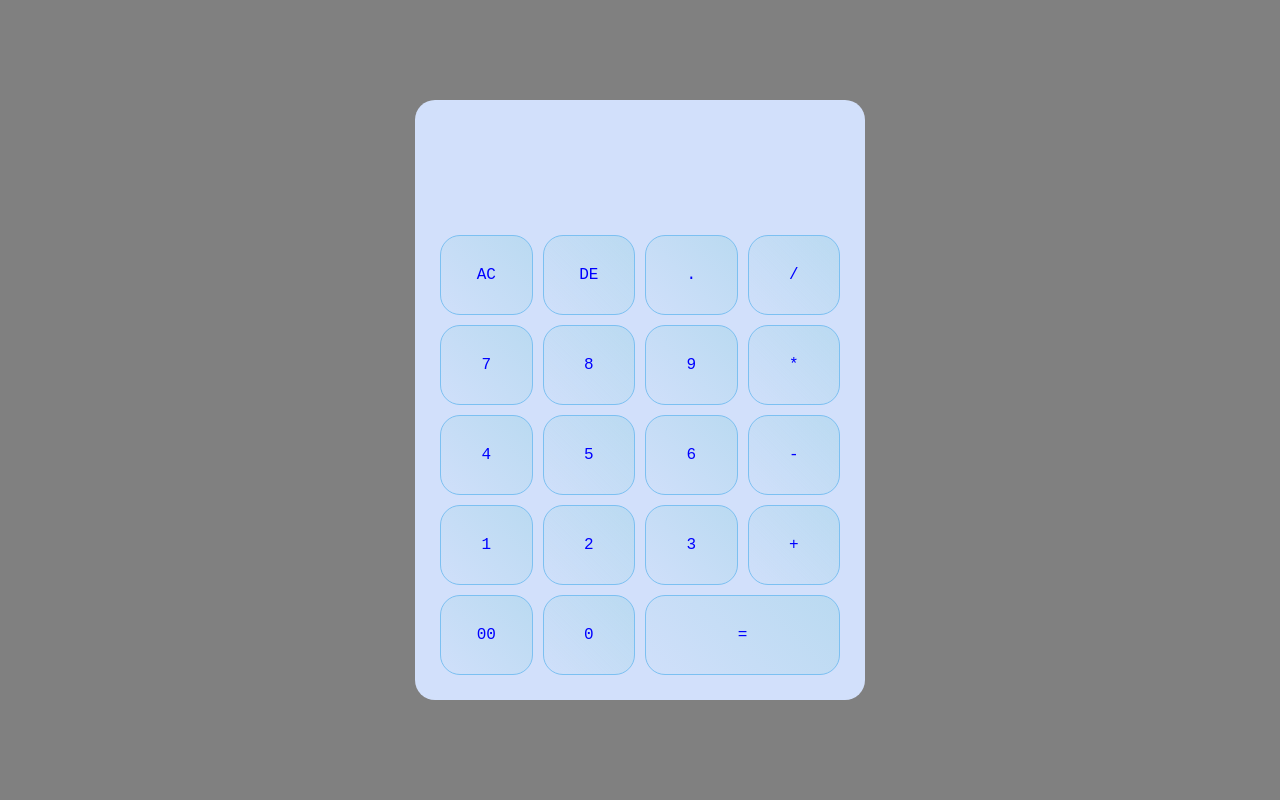
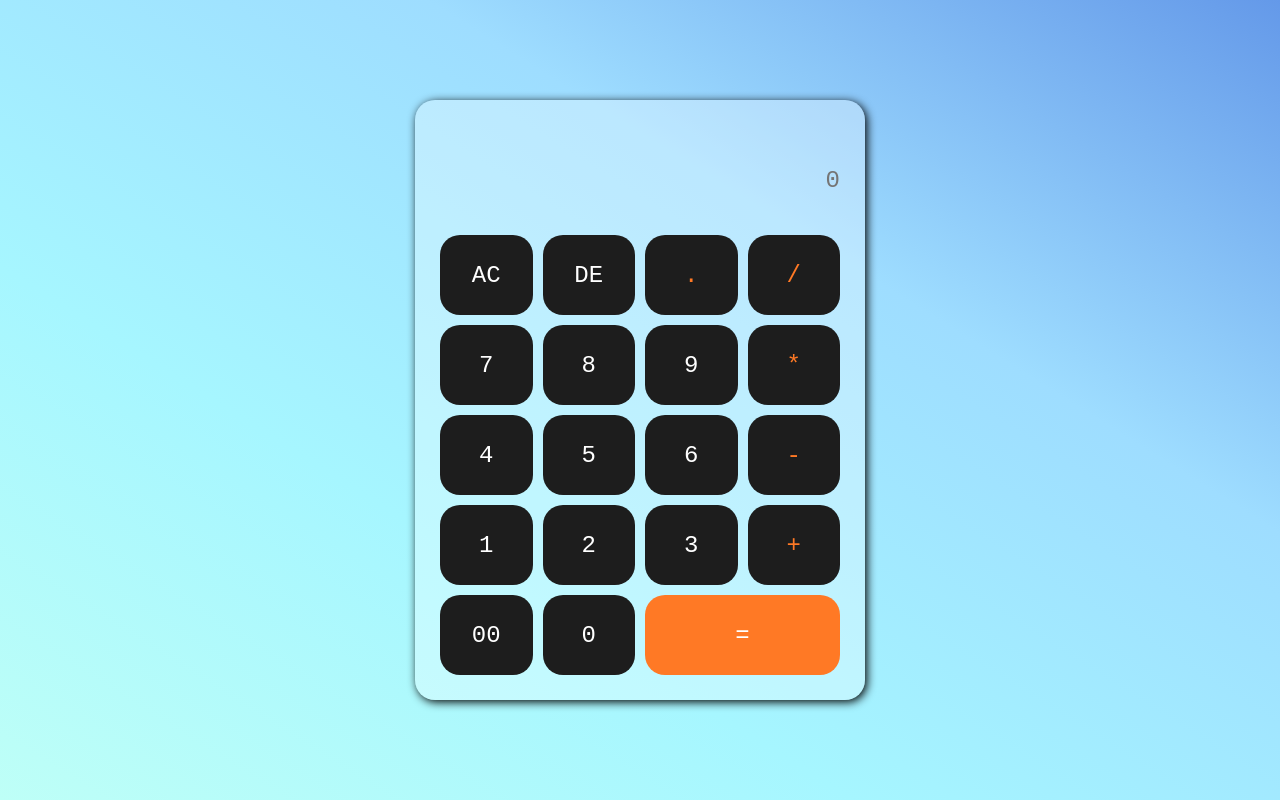
Before and after one commit to singhabhay188/JS_Projects, a plain HTML site: page Calculator/index.html in a window 1280 px wide. Drawn offline with Linux system fonts and the light colour scheme; a web font is replaced by a local one.

Commit message:
Calculator is Ready

```diff
--- a/Calculator/index.html
+++ b/Calculator/index.html
@@ -9,28 +9,28 @@
 <body class="flex">
     <div id="calc">
         <div id="display" class="flex">
-            <input type="text" id="expression">
+            <input type="text" placeholder="0" id="expression">
         </div>
         <div id="buttons">
             <div class="button flex" onclick=clearInput()>AC</div>
-            <div class="button flex">DE</div>
-            <div class="button flex">.</div>
-            <div class="button flex">/</div>
-            <div class="button flex">7</div>
-            <div class="button flex">8</div>
-            <div class="button flex">9</div>
-            <div class="button flex">*</div>
-            <div class="button flex">4</div>
-            <div class="button flex">5</div>
-            <div class="button flex">6</div>
-            <div class="button flex">-</div>
-            <div class="button flex">1</div>
-            <div class="button flex">2</div>
-            <div class="button flex">3</div>
-            <div class="button flex">+</div>
-            <div class="button flex">00</div>
-            <div class="button flex">0</div>
-            <div class="button flex" id="equal">=</div>
+            <div class="button flex" onclick=clearLastInput()>DE</div>
+            <div class="button flex opearator" onclick="enter('.')">.</div>
+            <div class="button flex opearator" onclick="enter('/')">/</div>
+            <div class="button flex" onclick="enter('7')">7</div>
+            <div class="button flex" onclick="enter('8')">8</div>
+            <div class="button flex" onclick="enter('9')">9</div>
+            <div class="button flex opearator" onclick="enter('*')">*</div>
+            <div class="button flex" onclick="enter('4')">4</div>
+            <div class="button flex" onclick="enter('5')">5</div>
+            <div class="button flex" onclick="enter('6')">6</div>
+            <div class="button flex opearator" onclick="enter('-')">-</div>
+            <div class="button flex" onclick="enter('1')">1</div>
+            <div class="button flex" onclick="enter('2')">2</div>
+            <div class="button flex" onclick="enter('3')">3</div>
+            <div class="button flex opearator" onclick="enter('+')">+</div>
+            <div class="button flex" onclick="enter('00')">00</div>
+            <div class="button flex" onclick="enter('0')">0</div>
+            <div class="button flex" id="equal" onclick=solve()>=</div>
         </div>
     </div>
 
--- a/Calculator/script.js
+++ b/Calculator/script.js
@@ -1,6 +1,28 @@
 let expression = document.getElementById('expression')
 
+function clearLastInput(){
+    expression.value = expression.value.substring(0,expression.value.length-1);
+}
 
 function clearInput(){
-    console.log('Clear function is called');
+    expression.value = ''
 }
+
+function enter(symbo){
+    expression.value += symbo;
+}
+
+function solve(){
+    if(expression.value.length==0) return;
+    try{
+       expression.value = eval(expression.value);
+    }
+    catch{
+        let exp = expression.value;
+        expression.value = 'Invalid Syntax';
+
+        setTimeout(()=>{
+            expression.value = exp;
+        },1000)
+    }
+}
--- a/Calculator/style.css
+++ b/Calculator/style.css
@@ -14,14 +14,15 @@ html,body{
     align-items: center;
 }
 body{
-    background-color: grey;
+    background: linear-gradient(to top right,#BEFFF7,#A6F6FF,#9EDDFF,#6499E9);
     justify-content: center;
 }
 
 #calc{
     width: 450px;
     height: 600px;
-    background-color: #D2E0FB;
+    background: rgba(255, 255, 255, 0.3);
+    box-shadow: 2px 2px 10px black;
     padding: 25px;
     border-radius: 20px;
 }
@@ -46,18 +47,31 @@ body{
     row-gap: 10px;
     column-gap: 10px;
     grid-template-rows: repeat(5,1fr);
+    user-select: none;
 }
 .button{
+    font-size: 1.5rem;
     display: flex;
     justify-content: center;
-    background-color: #badaf1;
-    background: linear-gradient(45deg, rgba(186,218,241,0.1), rgba(186,218,241,1));
-    border: 1px solid #7cc0f1;
+    background: #1d1d1d;
+    backdrop-filter: blur(5px);
     border-radius: 20px;
     cursor: pointer;
-    color: blue;
+    color: white;
+}
+.opearator{
+    color: #ff7925;
 }
 #equal{
     grid-column-start: 3;
     grid-column-end: 5;
+    background-color: #ff7925;
 }
+
+
+@media (max-width:500px) {
+    #calc{
+        width: 90%;
+        height: 60%;
+    }
+}
```
